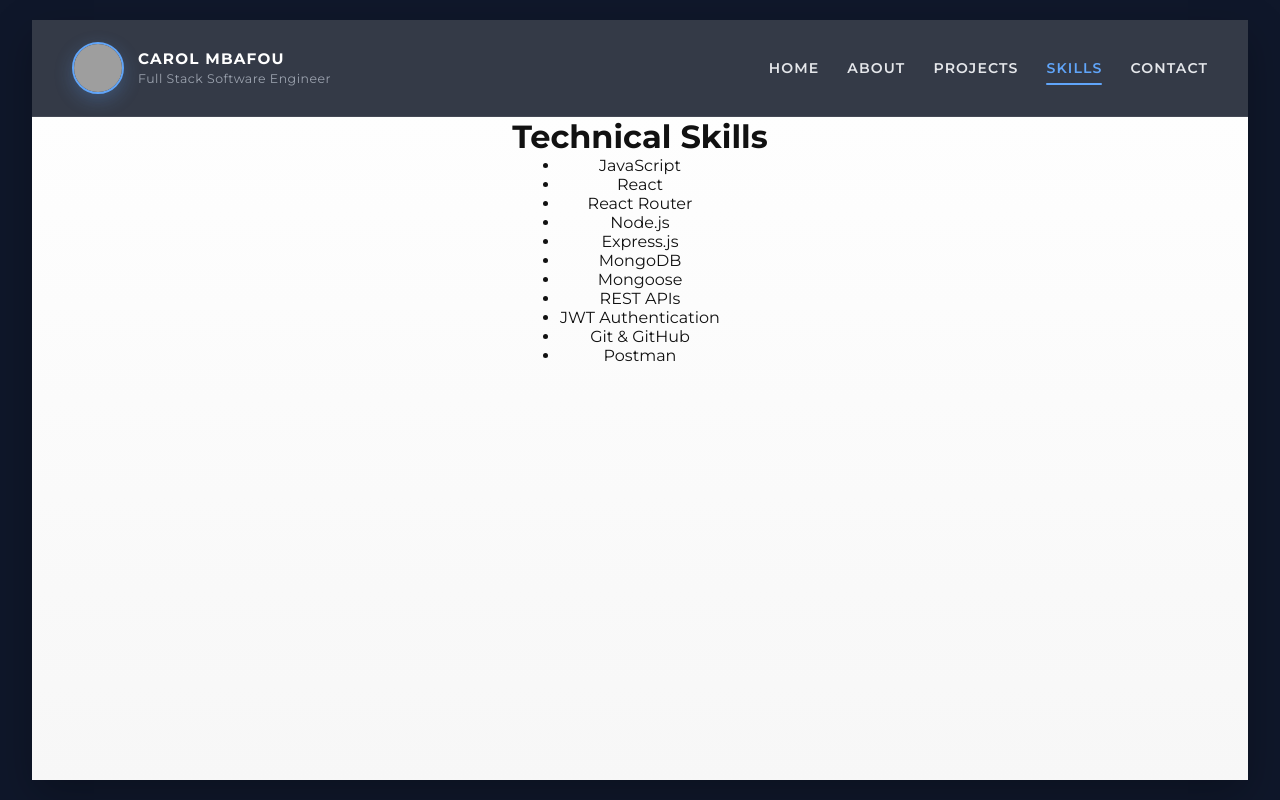
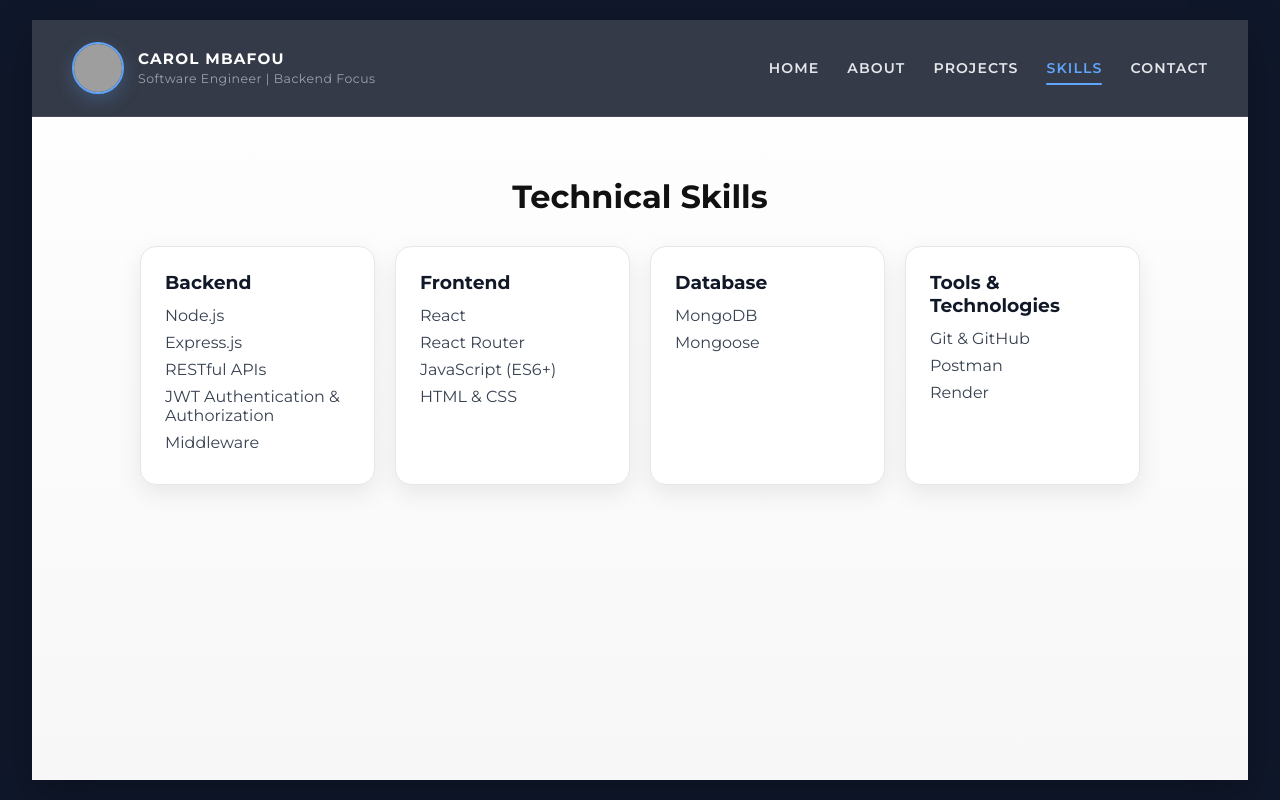
Before and after one commit to mbafousu/Portfolio, a React app: page /skills in a window 1280 px wide. Built offline with nearby package versions, Linux system fonts and the light colour scheme; grey boxes are pictures that could not be loaded; the HTML template or start-up script is replaced by a standard one.

Commit message:
Refactor portfolio UI: improve About, Projects, Skills, and Contact sections with consistent styling

```diff
--- a/src/components/Hero.jsx
+++ b/src/components/Hero.jsx
@@ -5,15 +5,18 @@ export default function Hero() {
   return (
     <section className="hero">
       <div className="hero-left">
-        <p className="hero-tag">Full-Stack Software Engineer</p>
+        <p className="hero-tag">Software Engineer | Backend Focus (Node.js, Express, MongoDB)
+          </p>
+
 
         <h1>
           Hi, I’m <span>Carol Mbafou</span>
         </h1>
 
         <p className="hero-description">
-          I build clean, scalable web applications with the MERN stack,
-          with a strong focus on backend systems, APIs, and healthcare technology.
+            Backend-focused Software Engineer specializing in Node.js, Express, and MongoDB.
+            I build scalable RESTful APIs, implement secure authentication systems, and develop
+            full-stack MERN applications that solve real-world problems.
         </p>
 
         <div className="hero-buttons">
@@ -29,11 +32,11 @@ export default function Hero() {
 
       <div className="hero-right">
         <div className="hero-card">
-          <h3>What I Build</h3>
-          <p>Full-stack applications</p>
-          <p>RESTful APIs</p>
-          <p>Authentication systems</p>
-          <p>Healthcare solutions</p>
+          <h3>Core Expertise</h3>
+          <p>Backend Development (Node.js, Express)</p>
+          <p>RESTful APIs Design & Integration</p>
+          <p>Authentication & Authorization (JWT)</p>
+          <p>Full-Stack MERN Applications</p>
         </div>
       </div>
     </section>
--- a/src/components/Navbar.jsx
+++ b/src/components/Navbar.jsx
@@ -10,7 +10,7 @@ export default function Navbar() {
 
         <div className="logo-info">
           <span className="logo-name">CAROL MBAFOU</span>
-          <span className="logo-role">Full Stack Software Engineer</span>
+          <span className="logo-role">Software Engineer | Backend Focus </span>
         </div>
       </div>
 
--- a/src/index.css
+++ b/src/index.css
@@ -32,6 +32,54 @@ a {
   align-items: center;   /* centers horizontally */
   justify-content: center;
   text-align: center;
+}
+.skills-container {
+  display: grid;
+  grid-template-columns: repeat(auto-fit, minmax(200px, 1fr));
+  gap: 20px;
+}
+.skills {
+  padding: 60px 20px;
+  text-align: center;
+}
+
+.skills h2 {
+  font-size: 2rem;
+  margin-bottom: 30px;
+  color: #111;
+}
+
+.skills-container {
+  max-width: 1000px;
+  margin: 0 auto;
+  display: grid;
+  grid-template-columns: repeat(auto-fit, minmax(220px, 1fr));
+  gap: 20px;
+}
+
+.skill-group {
+  background: #ffffff;
+  padding: 24px;
+  border-radius: 16px;
+  border: 1px solid #e5e7eb;
+  box-shadow: 0 8px 24px rgba(0, 0, 0, 0.08);
+  text-align: left;
+}
+
+.skill-group h3 {
+  color: #111827;
+  margin-bottom: 12px;
+}
+
+.skill-group ul {
+  list-style: none;
+  padding: 0;
+  margin: 0;
+}
+
+.skill-group li {
+  color: #374151;
+  margin-bottom: 8px;
 }
 
 .portfolio-card {
--- a/src/pages/About.jsx
+++ b/src/pages/About.jsx
@@ -1,21 +1,32 @@
+import "../styles/about.css";
+
 export default function About() {
   return (
-    <section id="about">
+    <section id="about" className="about-section">
+      <div className="about-container">
+        <h2>About Me</h2>
 
-      <h2>About Me</h2>
+        <p>
+          I am a Software Engineer with a strong focus on backend development,
+          specializing in Node.js, Express, and MongoDB. I have experience
+          building full-stack MERN applications, designing RESTful APIs,
+          and implementing secure authentication systems.
+        </p>
 
-      <p>
-        I am a Junior Full-Stack Software Engineer and Per Scholas graduate.
-        Before transitioning into tech, I worked as a Patient Care Technician
-        in a hospital environment where I gained experience with clinical workflows,
-        patient monitoring, and healthcare documentation systems.
-      </p>
+        <p>
+          Before transitioning into software engineering, I worked as a Patient
+          Care Technician in a hospital environment, where I gained experience
+          with clinical workflows, data management, and working in fast-paced,
+          high-pressure settings.
+        </p>
 
-      <p>
-        Today I build and deploy web applications using the MERN stack with a focus on
-        healthcare technology, data management, and user-friendly interfaces.
-      </p>
-
+        <p>
+          I am passionate about building scalable, maintainable applications that
+          solve real-world problems, particularly in healthcare technology and
+          data-driven systems. I am currently seeking opportunities as a Software
+          Engineer where I can contribute, learn, and grow.
+        </p>
+      </div>
     </section>
   );
 }
--- a/src/pages/Contact.jsx
+++ b/src/pages/Contact.jsx
@@ -6,9 +6,9 @@ export default function Contact() {
 
       <p>Email: carolngue06@gmail.com</p>
 
-      <p>LinkedIn: www.linkedin.com/in/carol-mbafou</p>
+      <p>LinkedIn: https://www.linkedin.com/in/carol-mbafou</p>
 
-      <p>GitHub: github.com/mbafousu</p>
+      <p>GitHub: https://github.com/mbafousu</p>
 
     </section>
   );
--- a/src/pages/Projects.jsx
+++ b/src/pages/Projects.jsx
@@ -3,7 +3,7 @@ import "../styles/projects.css";
 export default function Projects() {
   return (
     <section className="projects-page">
-      <h2>My Projects</h2>
+      <h2>Featured Projects</h2>
 
       <div className="projects-grid">
 
@@ -15,11 +15,19 @@ export default function Projects() {
             className="project-image"
           />
 
-          <h3>ClinicFlow</h3>
+          <h3>ClinicFlow – Healthcare Management System</h3>
 
           <p>
-            Full-stack healthcare management application for managing patients,
-            visits, appointments, and medication lookup.
+            Full-stack MERN application designed to manage patient records,
+            appointments, and clinical workflows with secure authentication
+            and scalable backend architecture.
+          </p>
+
+          <p className="project-highlights">
+            • Developed RESTful APIs using Node.js and Express for patient and appointment management <br />
+            • Implemented JWT-based authentication and authorization for secure access control <br />
+            • Integrated third-party FDA API for real-time medication data retrieval <br />
+            • Structured backend using MVC architecture for maintainability and scalability
           </p>
 
           <div className="tech-stack">
@@ -28,6 +36,7 @@ export default function Projects() {
             <span>Express</span>
             <span>MongoDB</span>
             <span>JWT</span>
+            <span>REST API</span>
           </div>
 
           <p className="demo-credentials">
@@ -59,11 +68,18 @@ export default function Projects() {
 
         {/* 🥈 Clinic Scheduler API */}
         <div className="project-card">
-          <h3>Clinic Scheduler API</h3>
+          <h3>Clinic Scheduler API – Backend System</h3>
 
           <p>
-            Backend RESTful API built with Node.js, Express, and MongoDB to manage
-            clinic scheduling, patients, and appointments.
+            Backend RESTful API built to manage clinic scheduling, patient data,
+            and appointment workflows using Node.js, Express, and MongoDB.
+          </p>
+
+          <p className="project-highlights">
+            • Designed and implemented RESTful API endpoints for CRUD operations <br />
+            • Modeled and managed data using MongoDB and Mongoose <br />
+            • Structured backend using routes, controllers, and middleware <br />
+            • Implemented validation, error handling, and tested endpoints using Postman
           </p>
 
           <div className="tech-stack">
@@ -94,15 +110,23 @@ export default function Projects() {
             className="project-image"
           />
 
-          <h3>Movie Finder</h3>
+          <h3>Movie Finder – Web Application</h3>
 
           <p>
-            Movie search application that allows users to find movies, view
-            details, and explore trending content.
+            Responsive React application that allows users to search for movies,
+            view details, and explore trending content using external APIs.
+          </p>
+
+          <p className="project-highlights">
+            • Built dynamic search functionality with real-time API data fetching <br />
+            • Integrated external movie API for asynchronous data retrieval <br />
+            • Implemented loading states and error handling for better UX <br />
+            • Designed responsive UI using reusable React components
           </p>
 
           <div className="tech-stack">
             <span>React</span>
+            <span>JavaScript</span>
             <span>API Integration</span>
             <span>CSS</span>
           </div>
--- a/src/pages/Skills.jsx
+++ b/src/pages/Skills.jsx
@@ -1,21 +1,49 @@
 export default function Skills() {
   return (
-    <div className="skills">
-      <h1>Technical Skills</h1>
+    <section className="skills">
+      <h2>Technical Skills</h2>
 
+      <div className="skills-container">
+
+        <div className="skill-group">
+          <h3>Backend</h3>
           <ul>
-        <li>JavaScript</li>
+            <li>Node.js</li>
+            <li>Express.js</li>
+            <li>RESTful APIs</li>
+            <li>JWT Authentication & Authorization</li>
+            <li>Middleware</li>
+          </ul>
+        </div>
+
+        <div className="skill-group">
+          <h3>Frontend</h3>
+          <ul>
             <li>React</li>
             <li>React Router</li>
-        <li>Node.js</li>
-        <li>Express.js</li>
+            <li>JavaScript (ES6+)</li>
+            <li>HTML & CSS</li>
+          </ul>
+        </div>
+
+        <div className="skill-group">
+          <h3>Database</h3>
+          <ul>
             <li>MongoDB</li>
             <li>Mongoose</li>
-        <li>REST APIs</li>
-        <li>JWT Authentication</li>
+          </ul>
+        </div>
+
+        <div className="skill-group">
+          <h3>Tools & Technologies</h3>
+          <ul>
             <li>Git & GitHub</li>
             <li>Postman</li>
+            <li>Render</li>
           </ul>
         </div>
+
+      </div>
+    </section>
   );
 }
--- /dev/null
+++ b/src/styles/about.css
@@ -0,0 +1,25 @@
+.about-section {
+  background: #f9fafb;
+  padding: 80px 20px;
+}
+
+.about-container {
+  max-width: 900px;
+  margin: 0 auto;
+  background: #ffffff;
+  padding: 40px;
+  border-radius: 16px;
+  box-shadow: 0 10px 30px rgba(0, 0, 0, 0.05);
+}
+
+.about-container h2 {
+  text-align: center;
+  margin-bottom: 25px;
+  color: #111827;
+}
+
+.about-container p {
+  color: #374151;
+  line-height: 1.8;
+  margin-bottom: 20px;
+}
--- a/src/styles/projects.css
+++ b/src/styles/projects.css
@@ -88,3 +88,8 @@
   padding: 10px;
   border-radius: 8px;
 }
+.project-highlights {
+  margin-top: 10px;
+  font-size: 0.9rem;
+  line-height: 1.5;
+}
```
Lines whose indentation alone changed are shown as unchanged.
